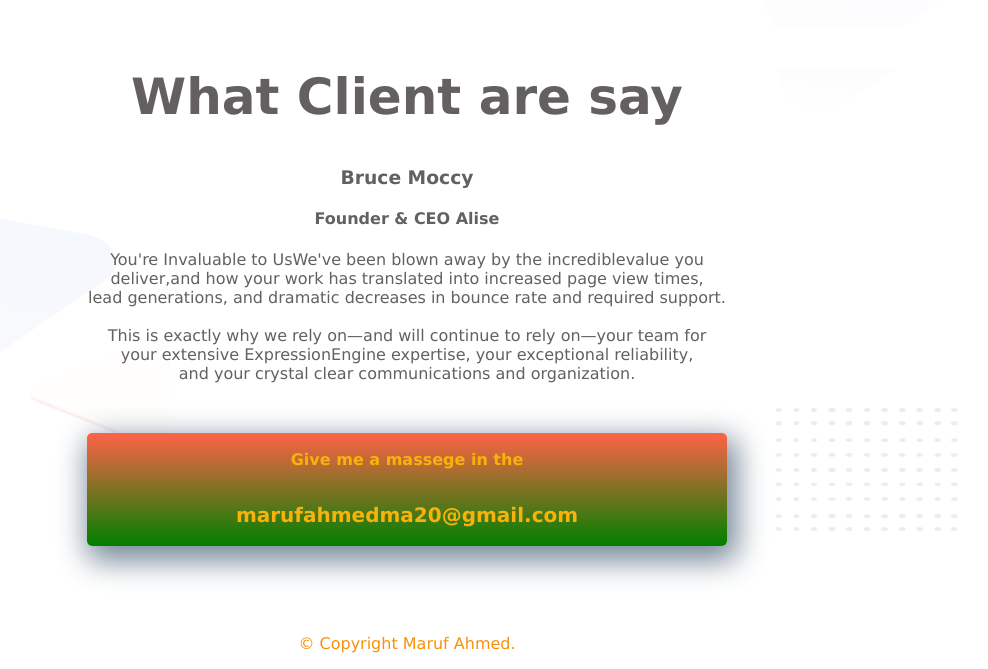
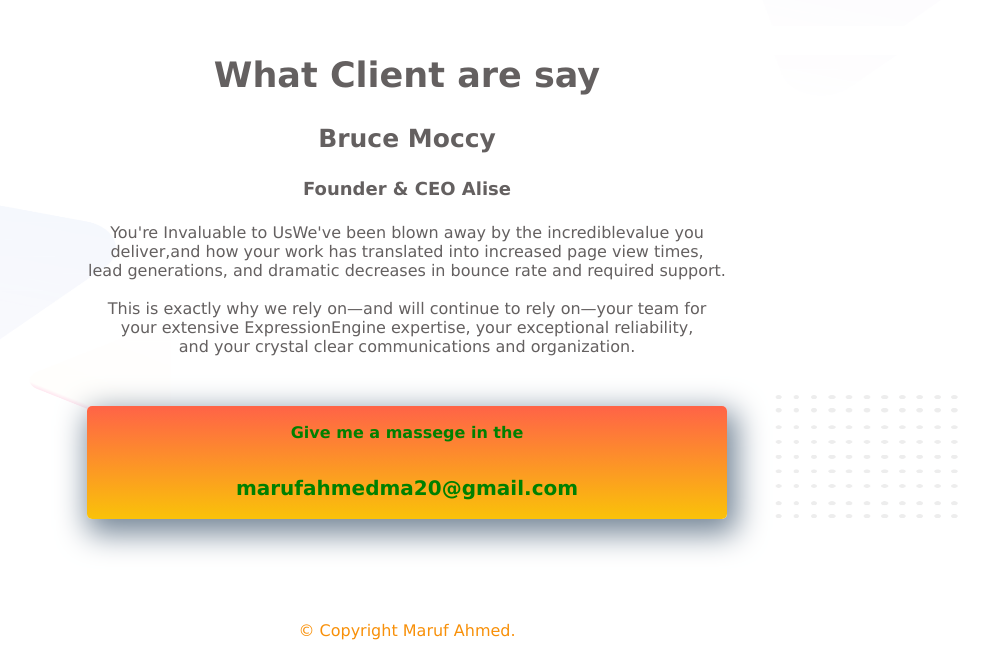
Before and after one commit to Marufahmed07/My-Personal-website, a plain HTML site: page index.html in a window 1280 px wide. Shown: the part 1624-2293 px from the top of the page, without its empty margins (233-1221 px from the left). Drawn offline with Linux system fonts and the light colour scheme.

Commit message:
added style

```diff
--- a/index.html
+++ b/index.html
@@ -49,7 +49,7 @@
 
     <section class="footer-background">
         <div class="footer" >
-            <h2> What Client are say</h2>
+            <h1> What Client are say</h1>
             <h3>Bruce Moccy</h3>
             <h4> Founder & CEO Alise</h4>
             <P class="footer">
--- a/style.css
+++ b/style.css
@@ -63,7 +63,11 @@ margin-top: 5px;
     background-size: 100% 100%;
 }
 
-.footer{text-align: center;}
+.footer{text-align: center; }
+ .footer h1 {font-size: 35px;}
+ .footer h3{font-size: 25px;
+    }
+ .footer h4{font-size: 18px; }
 
 .contact-section{background-image: linear-gradient( #d9fd0f , #f89411);
     border-radius: 5px;
@@ -80,16 +84,16 @@ margin-top: 5px;
     .box-shadow{ box-shadow: 5px 10px 30px 5px lightslategrey;
         border-radius: 5px;
         height: 70%;
-        background-image: linear-gradient(tomato , green);}
+        background-image: linear-gradient(tomato , rgb(250, 194, 9));}
         .box-shadow:hover{ background: aliceblue;}
 
-     #line   {
+     #line  {
          text-align: center;
-     color: #f9b20a;}
+     color: green;}
 
     .line-button{ font-size: 20px;
          text-decoration: none;
-        color: #f9b20a;
+        color: green;
         padding: 18px;
         display: block;
 }
```
